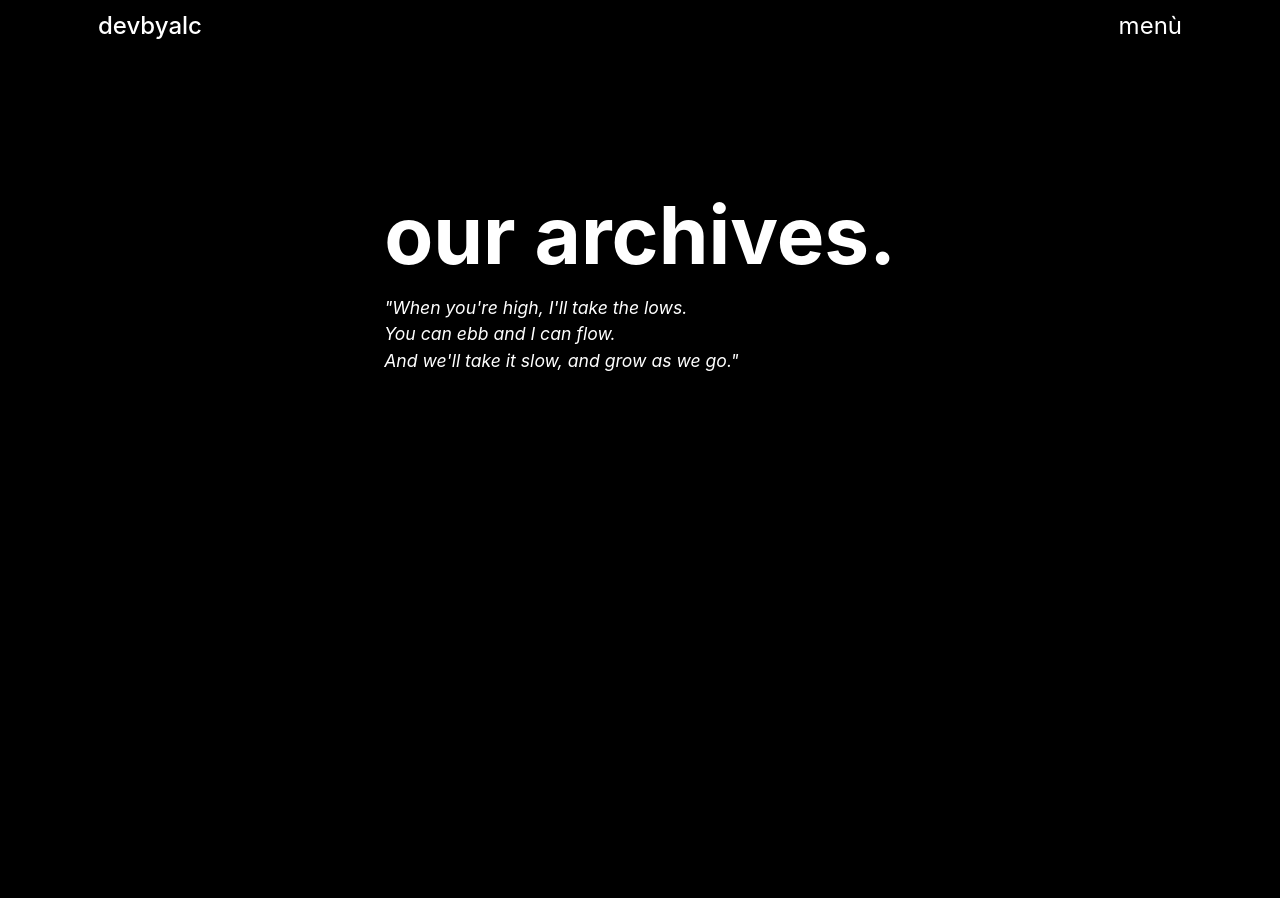
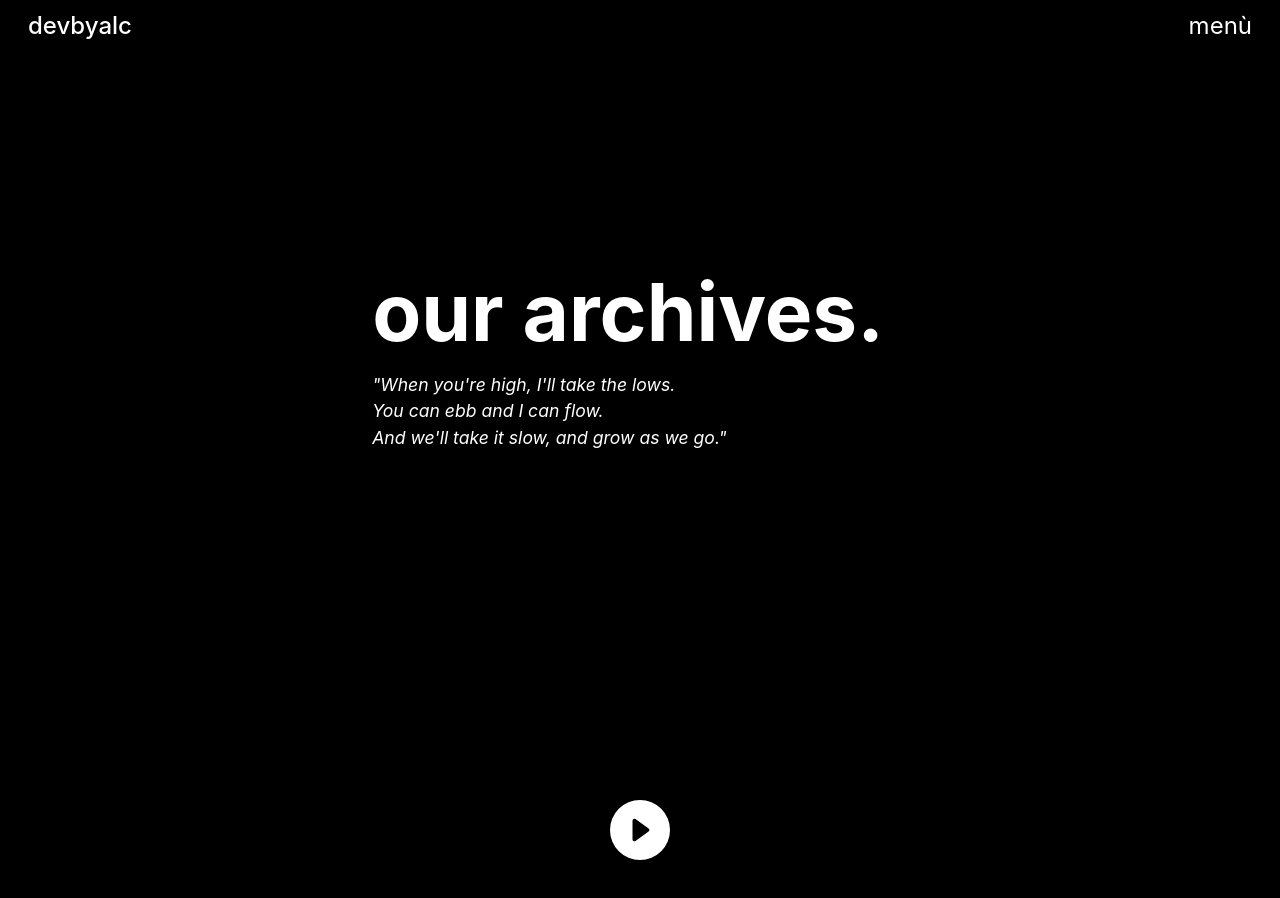
Before and after one commit to devbyalc/our-archives, a React (Create React App) app: page / in a window 1280 px wide. Shown: the top 898 px of the page. Built offline with nearby package versions, Linux system fonts and the light colour scheme.

Commit message:
WIP - player button

```diff
--- a/package.json
+++ b/package.json
@@ -14,6 +14,7 @@
     "node-sass": "^7.0.1",
     "react": "^17.0.2",
     "react-bootstrap": "^2.1.1",
+    "react-bootstrap-icons": "^1.7.2",
     "react-dom": "^17.0.2",
     "react-scripts": "5.0.0",
     "react-scroll-parallax": "^2.4.3",
--- a/src/App.tsx
+++ b/src/App.tsx
@@ -2,17 +2,19 @@ import './App.scss';
 import './variable.scss'
 import Navbar from './components/Navbar';
 import Header from './components/Header';
-import Container from 'react-bootstrap/Container';
-import { Parallax } from 'react-scroll-parallax';
+import { Row, Container } from 'react-bootstrap';
 
 function App() {
   return (
     <Container className="base" fluid>
+      <Row>
         <Navbar />
-        {/* <Parallax className="custom-class" y={[0, 20]} tagOuter="figure"> */}
-						<Header/>
-				{/* </Parallax> */}
-        {/* <div className="content">
+      </Row>
+      <Row>
+        <Header />
+      </Row>
+
+      {/* <div className="content">
           <div className="content-images">
             <div>
               <h4>Switzerland</h4>
--- a/src/components/Header.tsx
+++ b/src/components/Header.tsx
@@ -1,16 +1,20 @@
 import './header.scss';
-import Container from 'react-bootstrap/Container';
+import { Container, Row } from 'react-bootstrap';
+import Player from './Player'
 
 function Header() {
     return (
-        <Container>
-            <div className="main-title">
-            <strong>our archives.</strong>
-            <p className="sub-title">"When you're high, I'll take the lows.<br/>
-                You can ebb and I can flow.<br/>
-                And we'll take it slow, and grow as we go."
-            </p>
-            </div>
+        <Container className="container">
+            <Row className="main-title">
+                <strong>our archives.</strong>
+                <p className="sub-title">"When you're high, I'll take the lows.<br />
+                    You can ebb and I can flow.<br />
+                    And we'll take it slow, and grow as we go."
+                </p>
+            </Row>
+            <Row>
+                <Player />
+            </Row>
         </Container>
     );
 }
--- /dev/null
+++ b/src/components/Player.tsx
@@ -0,0 +1,14 @@
+import { Container } from 'react-bootstrap';
+import './player.scss';
+
+function Player() {
+    return (
+        <button>
+            <svg xmlns="http://www.w3.org/2000/svg" width="60" height="60" fill="currentColor" className="bi bi-play-circle-fill" viewBox="0 0 16 16">
+                <path d="M16 8A8 8 0 1 1 0 8a8 8 0 0 1 16 0zM6.79 5.093A.5.5 0 0 0 6 5.5v5a.5.5 0 0 0 .79.407l3.5-2.5a.5.5 0 0 0 0-.814l-3.5-2.5z" />
+            </svg>
+        </button>
+    );
+}
+
+export default Player;
--- a/src/components/header.scss
+++ b/src/components/header.scss
@@ -8,10 +8,10 @@
 
 .main-title {
   position: absolute;
-  top: 30%;
+  top: 45%;
   left: 50%;
   font-size: 5rem;
-  transform: translate(-50%, -30%);
+  transform: translate(-50%, -50%);
   display:flex;
   flex-direction:column;
 
@@ -24,10 +24,15 @@
 
 @media only screen and (max-width: $phone) {
   strong {
-    font-size: 22px;
+    font-size: 29px;
   }
   .main-title .sub-title{
+    white-space: nowrap;
     font-size: 12px;
     font-style: italic;
   }
 }
+
+.second{
+  top: 45%;
+}
--- a/src/components/navbar.scss
+++ b/src/components/navbar.scss
@@ -11,7 +11,7 @@
 }
 
 .nav-link:hover{
-  color:pink;
+  color:#ffc0cb;
 }
 
 .logo{
--- /dev/null
+++ b/src/components/player.scss
@@ -0,0 +1,10 @@
+@import '../variable.scss';
+
+button{
+    background-color: transparent;
+    background-repeat: no-repeat;
+    border: none;
+    cursor: pointer;
+    overflow: hidden;
+    outline: none;
+}
```
